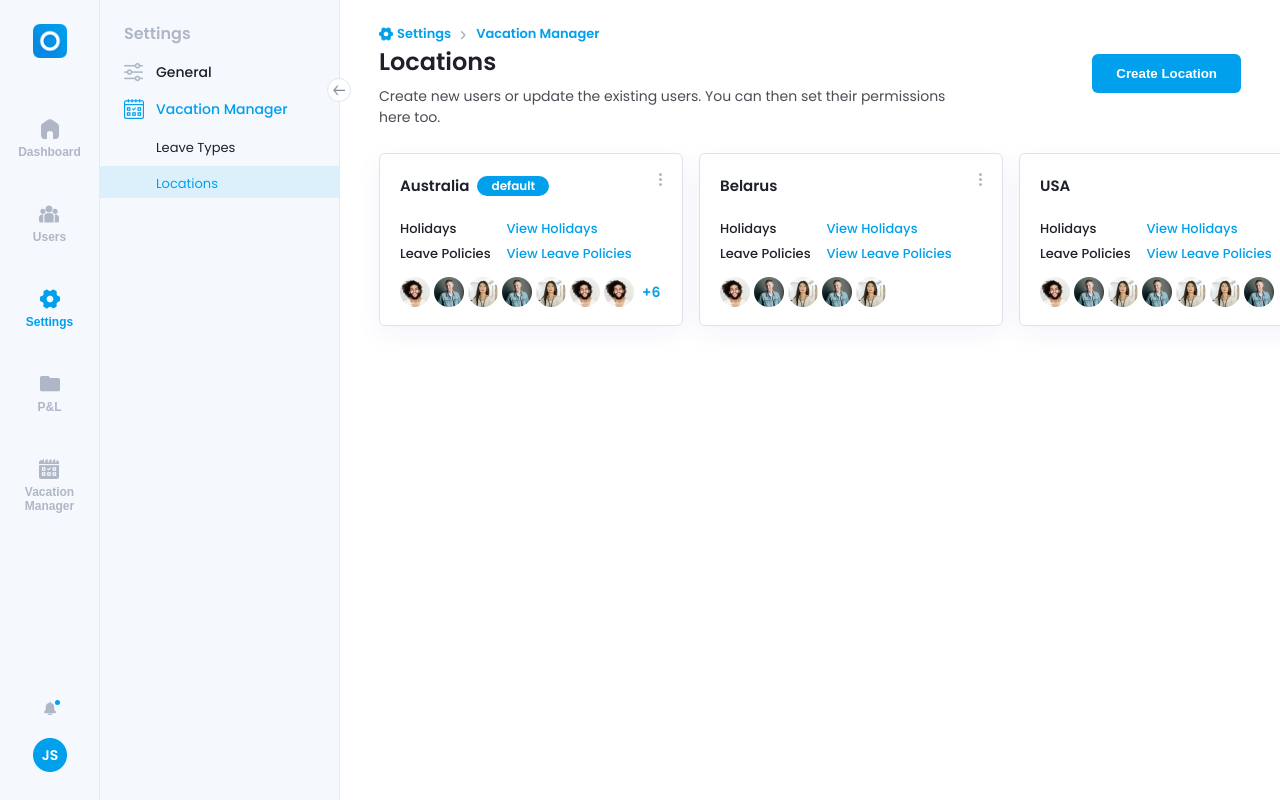
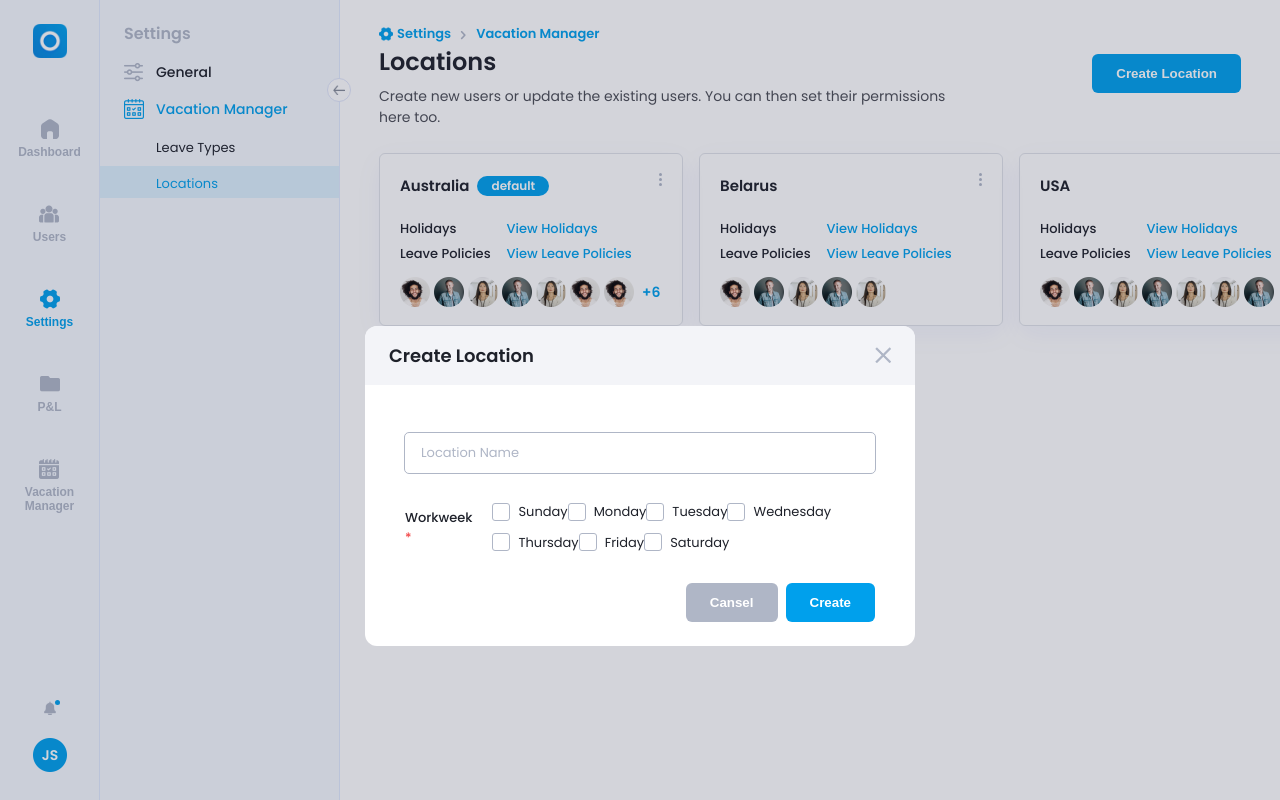
Before and after one commit to Anaistat/Techcore_test, a React (Create React App) app: page / in a window 1280 px wide. Both pictures are taken after a click on the button "Create Location". Shown: the top 800 px of the page. Built offline with nearby package versions, Linux system fonts and the light colour scheme.

Commit message:
add ui input and checkbox

```diff
--- a/src/components/Modal/Modal.module.sass
+++ b/src/components/Modal/Modal.module.sass
@@ -8,6 +8,7 @@
   box-sizing: border-box
 
   &__header
+    display: flex
     padding: 16px 24px
     box-sizing: border-box
     border-radius: 12px 12px 0 0
@@ -30,6 +31,10 @@
   font-size: 18px
   color: var(--text-color-100)
 
+.close
+  cursor: pointer
+  margin: 5px 0 0 auto
+
 .darkening
   position: fixed
   top: 0
--- a/src/components/Modal/Modal.tsx
+++ b/src/components/Modal/Modal.tsx
@@ -1,6 +1,6 @@
 import React, {FC, ReactNode} from 'react';
 import style from './Modal.module.sass'
-
+import close from './images/close.png'
 
 interface ModalProps{
     title: string
@@ -15,6 +15,7 @@ const Modal:FC<ModalProps> = ({children, buttons, title, setVisible}) => {
             <div className={style.modal}>
                 <div className={style['modal__header']}>
                     <h1 className={style.title}>{title}</h1>
+                    <img src={close} alt="close" width='16' height='16' className={style.close} onClick={()=>setVisible(false)}/>
                 </div>
                 <div className={style['modal__content']}>
                     {children}
--- /dev/null
+++ b/src/components/Vacation Manager Page/CreateLocation/CreateLocation.module.sass
@@ -0,0 +1,31 @@
+form
+  margin: auto
+
+.form-container
+  width: 470px
+
+.name
+  width: 100%
+  margin-top: 24px
+
+.workweek
+  display: flex
+  margin-top: 24px
+
+  &__text
+    font-size: 13px
+    font-weight: var(--font-medium)
+    color: var(--text-color-100)
+    margin-right: 20px
+
+  &__required
+    color: #F24445
+
+  &__days
+    display: flex
+    flex-wrap: wrap
+    list-style: none
+    margin: 0
+    padding: 0
+
+    &--item
--- /dev/null
+++ b/src/components/Vacation Manager Page/CreateLocation/CreateLocation.tsx
@@ -0,0 +1,29 @@
+import React from 'react';
+import style from './CreateLocation.module.sass'
+import Input from "../../../ui/Input/Input";
+import Checkbox from "../../../ui/Checkbox/Checkbox";
+
+const CreateLocation = () => {
+
+    const week = ['Sunday', 'Monday', 'Tuesday', 'Wednesday', 'Thursday', 'Friday', 'Saturday']
+
+    return (
+        <form>
+            <div className={style['form-container']}>
+                <div className={style.name}>
+                    <Input type='text' placeholder='Location Name'/>
+                </div>
+                <div className={style.workweek}>
+                    <h2 className={style['workweek__text']}>Workweek <span className={style['workweek__required']}>*</span></h2>
+                    <ul className={style['workweek__days']}>
+                        {
+                            week.map(day=><li className={style['workweek__days--item']}><Checkbox label={day}/></li>)
+                        }
+                    </ul>
+                </div>
+            </div>
+        </form>
+    );
+};
+
+export default CreateLocation;
--- a/src/components/Vacation Manager Page/VacationCard/VacationCard.module.sass
+++ b/src/components/Vacation Manager Page/VacationCard/VacationCard.module.sass
@@ -86,11 +86,6 @@
     height: 3px
     border-radius: 50%
     background-color: var(--text-color-grey2)
-    transition: background-color 0.3s ease-out
-
-    &:hover
-      background-color: var(--main-color-100)
-      transition: background-color 0.3s ease-out
 
     &--middle
       margin: 2px 0
--- a/src/components/Vacation Manager Page/VacationManager.module.sass
+++ b/src/components/Vacation Manager Page/VacationManager.module.sass
@@ -39,3 +39,7 @@
     align-items: flex-start
     box-sizing: border-box
     padding-top: 10px
+
+
+.create-location
+  margin-left: 8px
--- a/src/components/Vacation Manager Page/VacationManagerPage.tsx
+++ b/src/components/Vacation Manager Page/VacationManagerPage.tsx
@@ -1,4 +1,4 @@
-import React from 'react';
+import React, {useState} from 'react';
 import BreadCrumbs from "../BreadCrumbs/BreadCrumbs";
 import style from './VacationManager.module.sass'
 import Button from "../../ui/Button/Button";
@@ -6,12 +6,18 @@ import VacationCard from "./VacationCard/VacationCard";
 import profile1 from './VacationCard/images/profile1.png'
 import profile2 from './VacationCard/images/profile2.png'
 import profile3 from './VacationCard/images/profile3.png'
+import Modal from "../Modal/Modal";
+import CreateLocation from "./CreateLocation/CreateLocation";
 
 const VacationManagerPage = () => {
 
     const users = [profile1, profile2, profile3, profile2, profile3, profile1, profile1, profile2, profile3, profile1, profile1, profile2, profile3]
     const users1 = [profile1, profile2, profile3, profile2, profile3]
     const users2 = [profile1, profile2, profile3, profile2, profile3, profile3, profile2]
+
+    const buttons = [<Button text='Cansel' color='grey'/>, <Button text='Create' color='blue' className={style['create-location']}/>]
+
+    const [createLocation, setCreateLocation] = useState<boolean>(false)
 
     return (
         <div className={style['vacation-manager']}>
@@ -20,7 +26,7 @@ const VacationManagerPage = () => {
                 <h1 className={style['location__header']}>Locations</h1>
                 <p className={style['location__description']}>Create new users or update the existing users. You can then set their permissions here too. </p>
                 <div className={style['location__create-button']}>
-                    <Button color='blue' text='Create Location' disabled={false}/>
+                    <Button color='blue' text='Create Location' disabled={false} onClick={()=>setCreateLocation(true)}/>
                 </div>
             </div>
             <div className={style['vacation-manager__cards']}>
@@ -28,6 +34,15 @@ const VacationManagerPage = () => {
                 <VacationCard country='Belarus' users={users1} defaultCard={false}/>
                 <VacationCard country='USA' users={users2} defaultCard={false}/>
             </div>
+            {
+                createLocation
+                ?
+                    <Modal title='Create Location' buttons={buttons} setVisible={setCreateLocation}>
+                        <CreateLocation/>
+                    </Modal>
+                :
+                    <></>
+            }
         </div>
     );
 };
--- /dev/null
+++ b/src/ui/Checkbox/Checkbox.sass
@@ -0,0 +1,61 @@
+.label-checkbox
+  user-select: none
+  cursor: pointer
+  margin-bottom: 0
+  display: flex
+  align-items: center
+  .invisible-input:checked
+    & + .checkbox
+      border-color: var(--main-color-100)
+      svg
+        path
+          fill: var(--main-color-10)
+        polyline
+          stroke-dashoffset: 0
+
+  .checkbox
+    position: relative
+    top: 2px
+    margin-right: 8px
+    width: 16px
+    height: 16px
+    border: 1px solid var(--text-color-grey2)
+    border-radius: 3px
+    svg
+      position: absolute
+      top: -2px
+      left: -2px
+      path
+        fill: none
+        stroke: #20C2E0
+        stroke-width: 2
+        stroke-linecap: round
+        stroke-linejoin: round
+        stroke-dasharray: 71px
+        stroke-dashoffset: 71px
+        transition: all .6s ease
+      polyline
+        fill: none
+        stroke: var(--main-color-100)
+        stroke-width: 2
+        stroke-linecap: round
+        stroke-linejoin: round
+        stroke-dasharray: 18px
+        stroke-dashoffset: 18px
+        transition: all .3s ease
+
+  > .check-text
+    pointer-events: none
+    vertical-align: middle
+    font-size: 13px
+    font-weight: var(--font-regular)
+    color: var(--text-color-100)
+    margin-top: 5px
+
+
+.invisible-input
+  position: absolute
+  z-index: -1
+  width: 0
+  height: 0
+  opacity: 0
--- /dev/null
+++ b/src/ui/Checkbox/Checkbox.tsx
@@ -0,0 +1,26 @@
+import React, {FC} from 'react';
+import './Checkbox.sass'
+
+interface CheckBoxProp{
+    label?: string
+}
+
+const Checkbox:FC<CheckBoxProp> = ({label}) => {
+    return (
+        <>
+            <label htmlFor="checkbox" className="label-checkbox">
+                <input id="checkbox" type="checkbox" className="invisible-input"/>
+                    <div className="checkbox">
+                        <svg width="20px" height="20px" viewBox="0 0 20 20">
+                            <path
+                                d="M3,1 L17,1 L17,1 C18.1045695,1 19,1.8954305 19,3 L19,17 L19,17 C19,18.1045695 18.1045695,19 17,19 L3,19 L3,19 C1.8954305,19 1,18.1045695 1,17 L1,3 L1,3 C1,1.8954305 1.8954305,1 3,1 Z"></path>
+                            <polyline points="4 11 8 15 16 6"></polyline>
+                        </svg>
+                    </div>
+                    <span className='check-text'>{label}</span>
+            </label>
+        </>
+    );
+};
+
+export default Checkbox;
--- /dev/null
+++ b/src/ui/Input/Input.sass
@@ -0,0 +1,55 @@
+.form__group
+  position: relative
+  width: 100%
+  box-sizing: border-box
+
+.form__field
+  font-family: inherit
+  width: 100%
+  border: 0
+  outline: 0.7px solid var(--text-color-grey2)
+  border-radius: 4px
+  font-size: 13px
+  font-weight: var(--font-regular)
+  color: var(--text-color-100)
+  padding: 10px 0
+  background: transparent
+  transition: border-color 0.2s
+
+  &::placeholder
+    color: transparent
+
+
+  &:placeholder-shown ~ .form__label
+    font-size: 13px
+    font-weight: var(--font-regular)
+    color: var(--text-color-grey2)
+    cursor: text
+    top: 10px
+    left: 16px
+
+.form__label
+  position: absolute
+  top: 0
+  display: block
+  transition: 0.2s
+  font-size: 13px
+  color: var(--text-color-grey2)
+
+.form__field:focus
+  ~ .form__label
+    position: absolute
+    top: -9px
+    left: 16px
+    background-color: #FFFFFF
+    display: block
+    transition: 0.2s
+    font-size: 11px
+    font-weight: var(--font-semi-bold)
+    color: var(--text-color-100)
+
+
+/* reset input */
+.form__field
+  &:required,&:invalid
+    box-shadow: none
--- /dev/null
+++ b/src/ui/Input/Input.tsx
@@ -0,0 +1,18 @@
+import React, {FC} from 'react';
+import './Input.sass'
+
+interface InputProps{
+    type: 'text' | 'number'
+    placeholder?: string
+}
+
+const Input:FC<InputProps> = ({type, placeholder}) => {
+    return (
+        <div className="form__group field">
+            <input type={type} className="form__field" placeholder={placeholder} name="name" required/>
+            <label htmlFor="name" className="form__label">{placeholder}</label>
+        </div>
+    );
+};
+
+export default Input;
```
Also changed, not shown: src/components/Modal/images/close.png (added).
